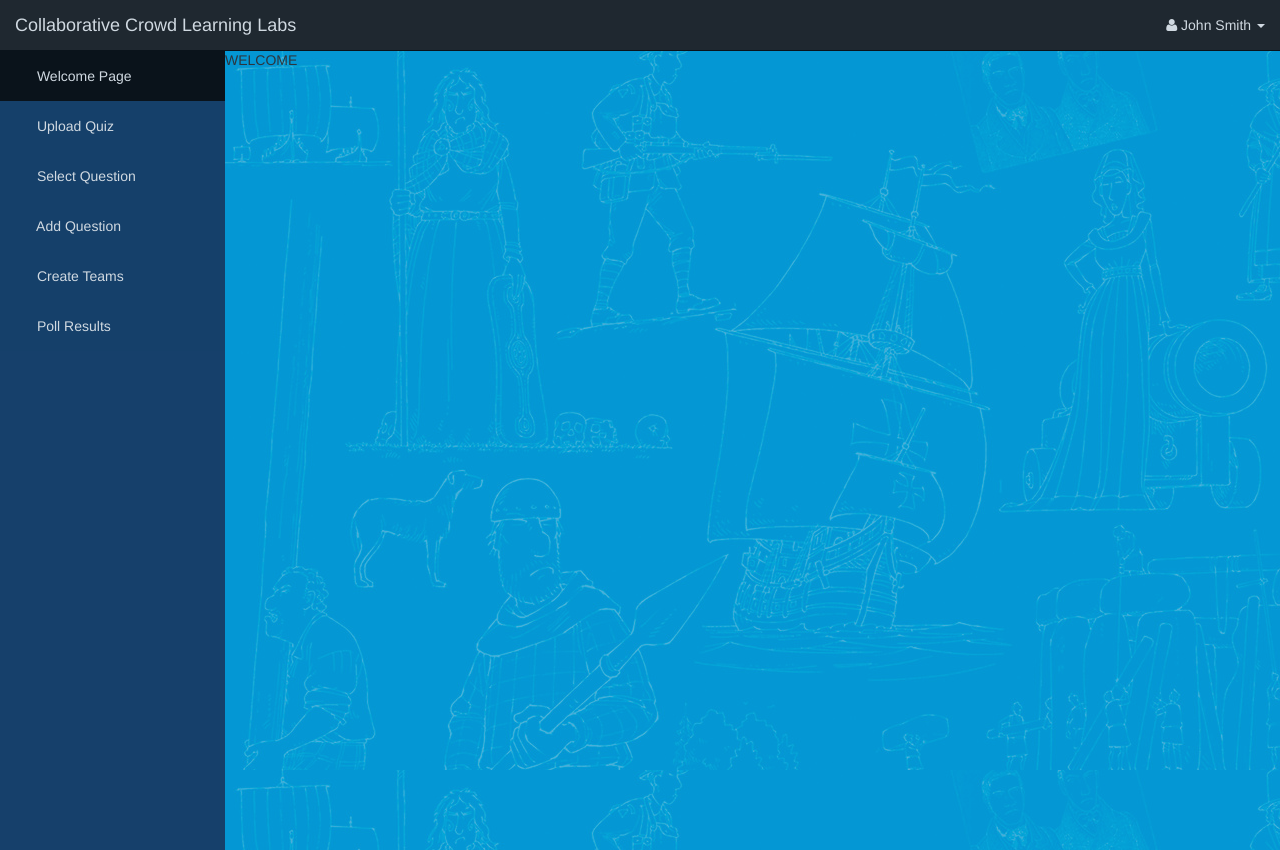
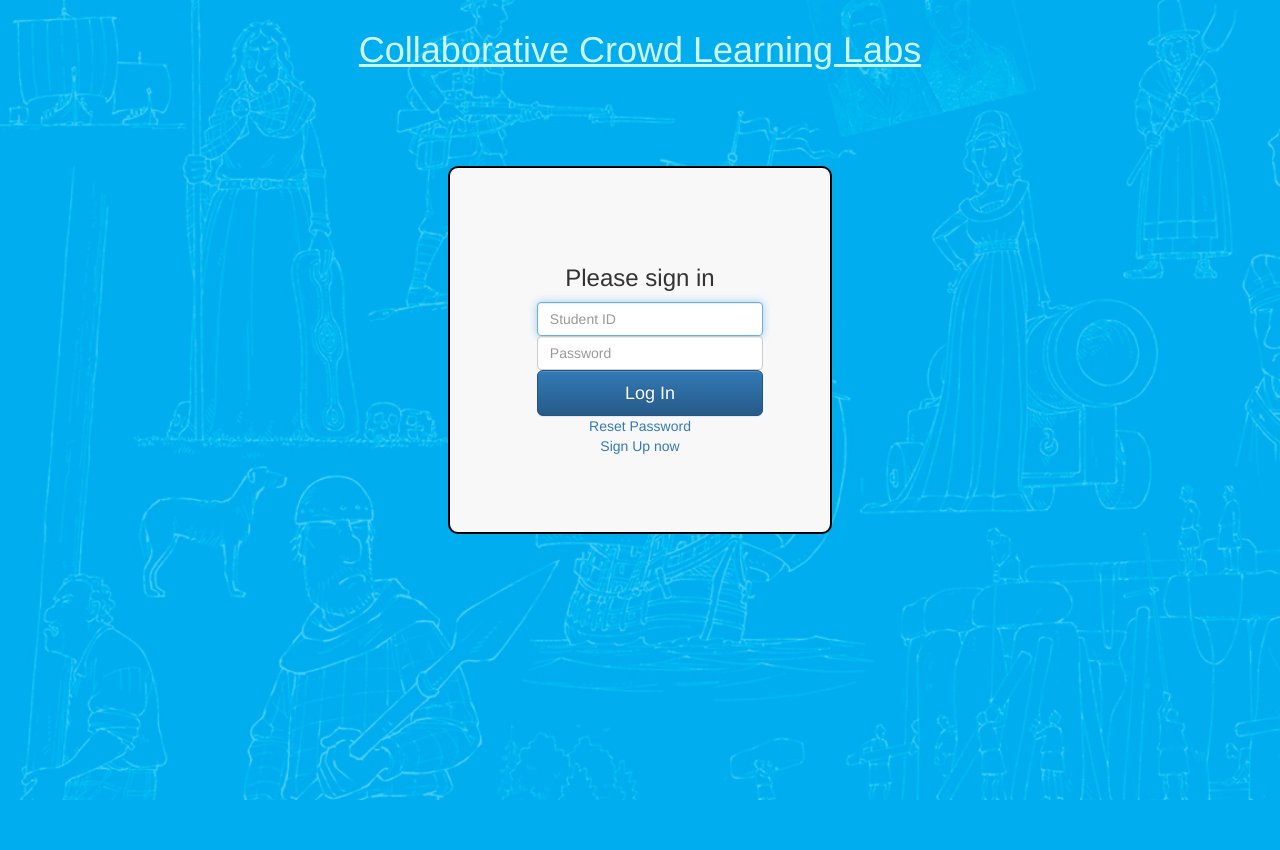
Before and after one commit to pallavikhandekar/LearningLabs, a Django app: page /home in a window 1280 px wide. After the commit the page ends 800 px from the top, so only its background shows below. Run offline with Django 3.2, Linux system fonts and the light colour scheme; some libraries are stand-ins or nearby versions.

Commit message:
Merged login and admin Home

```diff
--- a/LearningLabs/LearningLabs/urls.py
+++ b/LearningLabs/LearningLabs/urls.py
@@ -46,7 +46,7 @@ urlpatterns = patterns('',
     # ******End Text Mining Section **********
 
     #******* URL for Template ***************
-    url(r'^home$',TemplateView.as_view(template_name='./index.html')),
+    url(r'^home$',views.loadAdminHome),
 
     url(r'^home/Upload$',TemplateView.as_view(template_name='./upload.html')),
     url(r'^uploadFile$', views.uploadFile),
--- a/LearningLabs/Templates/index.html
+++ b/LearningLabs/Templates/index.html
@@ -28,8 +28,7 @@
 			    var i = document.URL.lastIndexOf("/");
 			    menuId = document.URL.substring(i+1);
 			  	$('#'+ menuId).addClass('active');
-
-			 });
+			 }
 
 
 		</script>
@@ -49,26 +48,17 @@
                     <span class="icon-bar"></span>
                     <span class="icon-bar"></span>
                 </button>
-                <a class="navbar-brand" href="/home">Collaborative Crowd Learning Labs</a>
+                <a class="navbar-brand" id="titleLink">Collaborative Crowd Learning Labs</a>
             </div>
             <!-- Top Menu Items -->
             <ul class="nav navbar-right top-nav">
 
                 <li class="dropdown">
-                    <a href="#" class="dropdown-toggle" data-toggle="dropdown"><i class="fa fa-user"></i> John Smith <b class="caret"></b></a>
+                    <a href="#" class="dropdown-toggle" data-toggle="dropdown"><i class="fa fa-user"></i>{{user.name}}<b class="caret"></b></a>
+                    <label  id="userId" style="display:none">{{user.studentId}}</label>
                     <ul class="dropdown-menu">
                         <li>
-                            <a href="#"><i class="fa fa-fw fa-user"></i> Profile</a>
-                        </li>
-                        <li>
-                            <a href="#"><i class="fa fa-fw fa-envelope"></i> Inbox</a>
-                        </li>
-                        <li>
-                            <a href="#"><i class="fa fa-fw fa-gear"></i> Settings</a>
-                        </li>
-                        <li class="divider"></li>
-                        <li>
-                            <a href="#"><i class="fa fa-fw fa-power-off"></i> Log Out</a>
+                            <a href="/home" id="logOutLink"><i class="fa fa-fw fa-power-off"></i> Log Out</a>
                         </li>
                     </ul>
                 </li>
--- a/LearningLabs/Templates/profile.html
+++ b/LearningLabs/Templates/profile.html
@@ -17,13 +17,18 @@
 
 		}
 
+		//modify action if admin
+		window.onload = function() {
+        	 document.getElementById("form-signin").action = "{{form_action}}";
+    	}
+
 	</script>
 	<div align="center">
 		<div style="width: 60%">
 			{{ state }}
 		<div class="container" ng-controller="personController" ng-app="" style="width: 50%; text-align: center; background: none repeat scroll 0% 0% rgb(248, 248, 248);
 		border-radius: 10px;  padding: 10% 10%; border: 2px solid black;" id="divSignIn">
-			<form method="post" action="signIn" class="form-signin">
+			<form method="post" action="signIn" class="form-signin" id="form-signin">
 			{% csrf_token %}
 				{% if next %} <input type="hidden" name="next" value="{{ next }}" />
 				{% endif %}
--- a/LearningLabs/learning_labs/views.py
+++ b/LearningLabs/learning_labs/views.py
@@ -1,5 +1,5 @@
-from django.shortcuts import render, redirect
-from django.http.response import HttpResponse
+from django.shortcuts import render, redirect,render_to_response
+from django.http.response import HttpResponse, HttpResponseRedirect
 from learning_labs.models import Register, Quiz, QuestionsTable, PollAnswers,Teams, TopFiveAnswers
 from django.db.models import  Sum
 from django.utils import simplejson
@@ -18,6 +18,7 @@ import json
 import mining
 import os, manage, csv
 import geoTracker
+from django.core.urlresolvers import reverse
 
 # Stores current question ID
 currentQuestionID = 0
@@ -29,6 +30,24 @@ SITE_ROOT = os.path.dirname(os.path.realpath(manage.__file__));
 
 def helloWorld (request):
     return HttpResponse("Welcome Your are on Learning Labs App");
+
+def loadAdminHome (request):
+    if request.method == 'GET':
+        return render(request, "Profile.html", {"form_action":"/home"});
+    else:
+        studentId = request.POST.get('studentId')
+        if not studentId.isdigit():
+            return HttpResponse("Incorrect Student ID");
+        password = request.POST.get('password')
+        regUser = Register.objects.get(studentId=int(studentId), password=password)
+        if not regUser:
+            return HttpResponse("Your credentials are wrong");
+        else:
+            if regUser.admin == True:
+                user = {'name':(regUser.fname + " " +regUser.lname),'studentId':regUser.studentId}
+                return render(request, "index.html", {"user":user});
+            else:
+                return HttpResponse("Access Denied");
 
 # Register user : We can remove this
 def registerUser(request):
@@ -67,8 +86,6 @@ def signIn(request):
     if not readObj:
         return HttpResponse("Your credentials are wrong");
     else:
-        if readObj.admin == True:
-            return redirect('/home');
         return HttpResponse("You are signdin successfully");
 
 def resetPassword(request):
```
